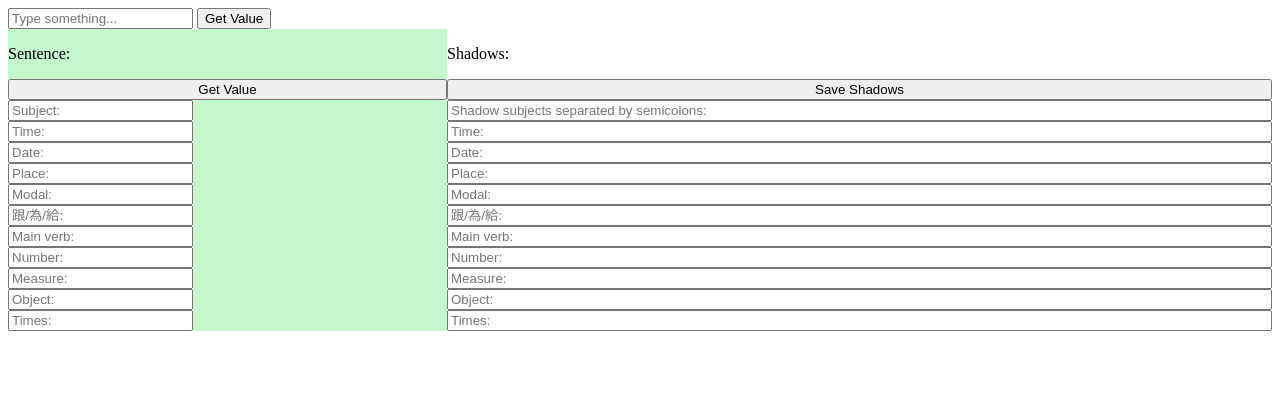
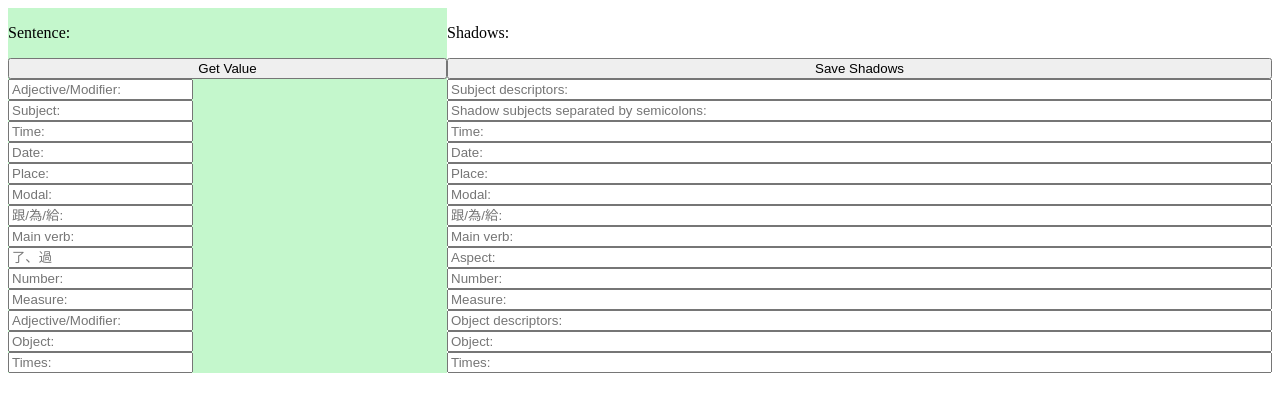
Before and after one commit to twaltzing/chineseCircling, a plain HTML site: page questions.html in a window 1280 px wide. Both pictures are taken after a click on the button "Get Value". Drawn offline with Linux system fonts and the light colour scheme.

Commit message:
add modifier and aspect fields

```diff
--- a/javascript/variedQuestionsJSON.js
+++ b/javascript/variedQuestionsJSON.js
@@ -24,6 +24,7 @@ function randomShadow(list){
 function makeQuestions(){
 
     // Selecting the input element and get its value
+    var subAdj = document.getElementById("mSubAdj").value;
     var sub = document.getElementById("mSub").value;
     var time = document.getElementById("mTime").value;
     var date = document.getElementById("mDate").value;
@@ -31,11 +32,14 @@ function makeQuestions(){
     var modal = document.getElementById("mModal").value;
     var gen = document.getElementById("mGen").value;
     var mainVerb= document.getElementById("mMainVerb").value;
+    var mAspect = document.getElementById("mAspect").value;
     var num=document.getElementById("mNum").value;
     var meas=document.getElementById("mMeas").value;
+    var objAdj = document.getElementById("mObjAdj").value;
     var obj=document.getElementById("mObj").value;
     var times = document.getElementById("mTimes").value;
 
+    var mSubAdj = document.getElementsByClassName("sSubAdj").value;
     var sSub = document.getElementById("sSub").value;
     var sTime = document.getElementById("sTime").value;
     var sDate = document.getElementById("sDate").value;
@@ -43,8 +47,10 @@ function makeQuestions(){
     var sModal = document.getElementById("sModal").value;
     var sGen = document.getElementById("sGen").value;
     var sMainVerb= document.getElementById("sMainVerb").value;
+    var sAspect = document.getElementById("sAspect").value;
     var sNum=document.getElementById("sNum").value;
     var sMeas=document.getElementById("sMeas").value;
+    var sObjAdj=document.getElementById("sObjAdj").value;
     var sObj=document.getElementById("sObj").value;
     var sTimes = document.getElementById("sTimes").value;
 
@@ -53,6 +59,7 @@ function makeQuestions(){
     let or="還是";
 
 //test data to avoid input
+mSubAdj="";
 mSub="Bob";
 mTime="八點半";
 mDate="2007年";
@@ -60,12 +67,14 @@ mPlace="在阿根廷";
 mModal="喜歡";
 mGen="跟阿諾";
 mMainVerb="吃"
-// add le/guo
+mAspect="了"
 mNum="三點八";
 mMeas="個";
+mObjAdj="";
 mObj="披薩";
 mTimes="九次";
 
+sSubAdj="";
 sSub="Bobby;Cyndy;Marcia;Greg;Peter;Jan;Alice";
 sTime="六點;星期二;唱完了歌以後";
 sDate="星期三;昨天;前天晚上";
@@ -74,6 +83,7 @@ sModal="會;能;喜歡;想要;將";
 sGen="跟朋友;給爸爸;為了人民";
 sMainVerb="買;送;破壞;踢";
 // sNum="56;72.9;889;三分之一";
+sObjAdj="";
 sObj="漢堡包;籃球;垃圾車;一群馬;巴黎";
 sTimes="35次;兩次;一次";
 
--- a/questions.html
+++ b/questions.html
@@ -8,8 +8,8 @@
 </head>
 <body>
 
-    <input type="text" placeholder="Type something..." id="sub2">
-    <button type="button" onclick="getInputValue();">Get Value</button>
+    <!-- <input type="text" placeholder="Type something..." id="sub2">
+    <button type="button" onclick="getInputValue();">Get Value</button> -->
 
 
  <div class="allInput">
@@ -20,7 +20,10 @@
         <button type="button" onclick="makeQuestions();">Get Value</button>
 
     <div class="sentenceInput">
+    <input type="text" id="mSubAdj" placeholder="Adjective/Modifier:">
+    </div>
 
+    <div class="sentenceInput">
     <input type="text" id="mSub" placeholder= "Subject:">
     </div>
 
@@ -51,12 +54,19 @@
     </div>
 
     <div class="sentenceInput">
+        <input type="text" id="mAspect" placeholder="了、過"
+    </div>
+
+    <div class="sentenceInput">
         <input type="text" id="mNum" placeholder= "Number:">
         </div>
 
         <div class="sentenceInput">
             <input type="text" id="mMeas" placeholder= "Measure:">
             </div>
+
+            <input type="text" id="mObjAdj" placeholder="Adjective/Modifier:">
+        </div>
 
     <div class="sentenceInput">
     <input type="text" id="mObj"  placeholder="Object:">
@@ -73,6 +83,11 @@
 <div class="shadows">
     <p>Shadows:</p>
     <button type="button" id="saveShadows">Save Shadows</button>
+
+<div class="shadowInput">
+    <input type="text" id="sSubAdj" placeholder= "Subject descriptors:" size="100px">
+        </div>
+
 <div class="shadowInput">
 <input type="text" id="sSub" placeholder= "Shadow subjects separated by semicolons:" size="100px">
 </div>
@@ -99,9 +114,15 @@ placeholder= "Modal:" size="100px">
 placeholder= "跟/為/給:" size="100px">
 </div>
 
+
+
 <div class="shadowInput">
 <input type="text" id="sMainVerb" placeholder= "Main verb:" size="100px">
 </div>
+
+<div class="shadowInput">
+    <input type="text" id="sAspect" placeholder= "Aspect:" size="100px">
+        </div>
 
 <div class="shadowInput">
     <input type="text" id="sNum" placeholder= "Number:" size="100px">
@@ -110,6 +131,9 @@ placeholder= "跟/為/給:" size="100px">
     <div class="shadowInput">
         <input type="text" id="sMeas" placeholder= "Measure:" size="100px">
         </div>
+<div class="shadowInput">
+     <input type="text" id="sObjAdj" placeholder= "Object descriptors:" size="100px">
+                </div>
 
 <div class="shadowInput">
 <input type="text" id="sObj"  placeholder="Object:" size="100px">
```
